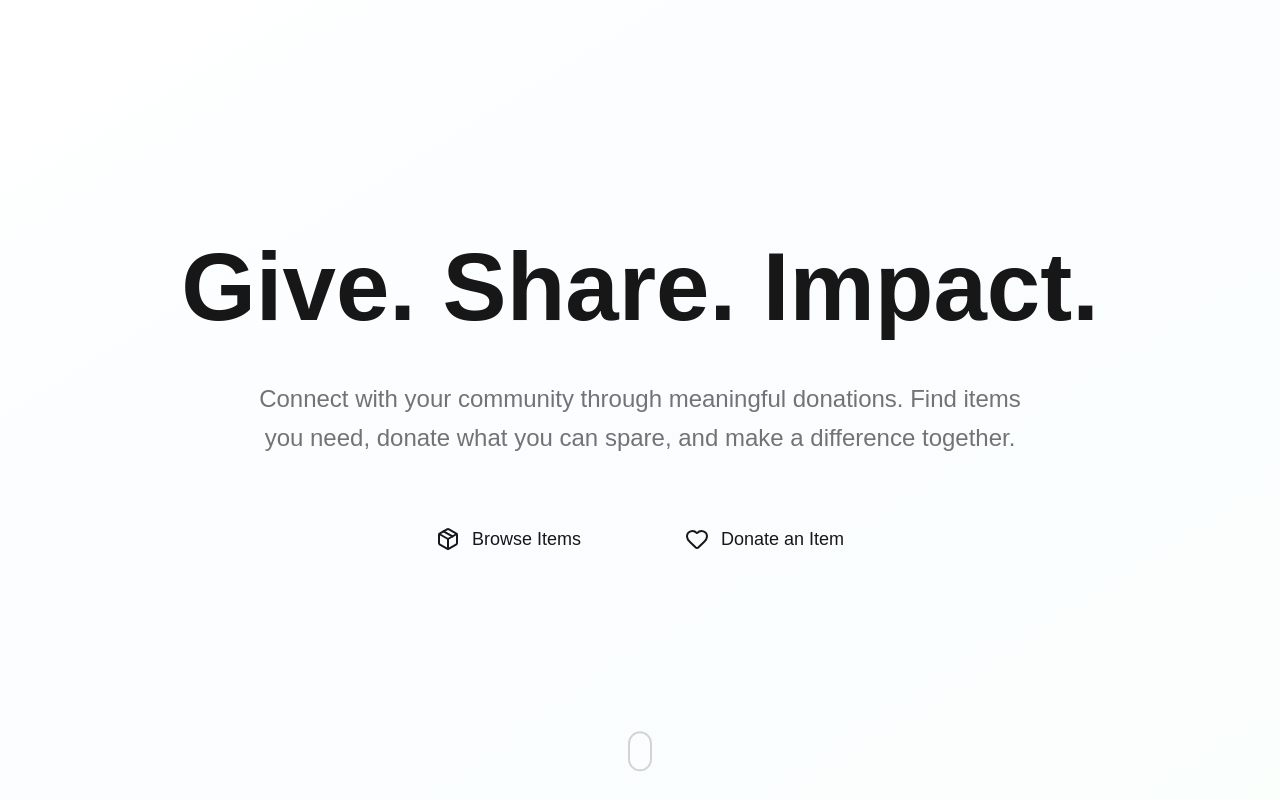
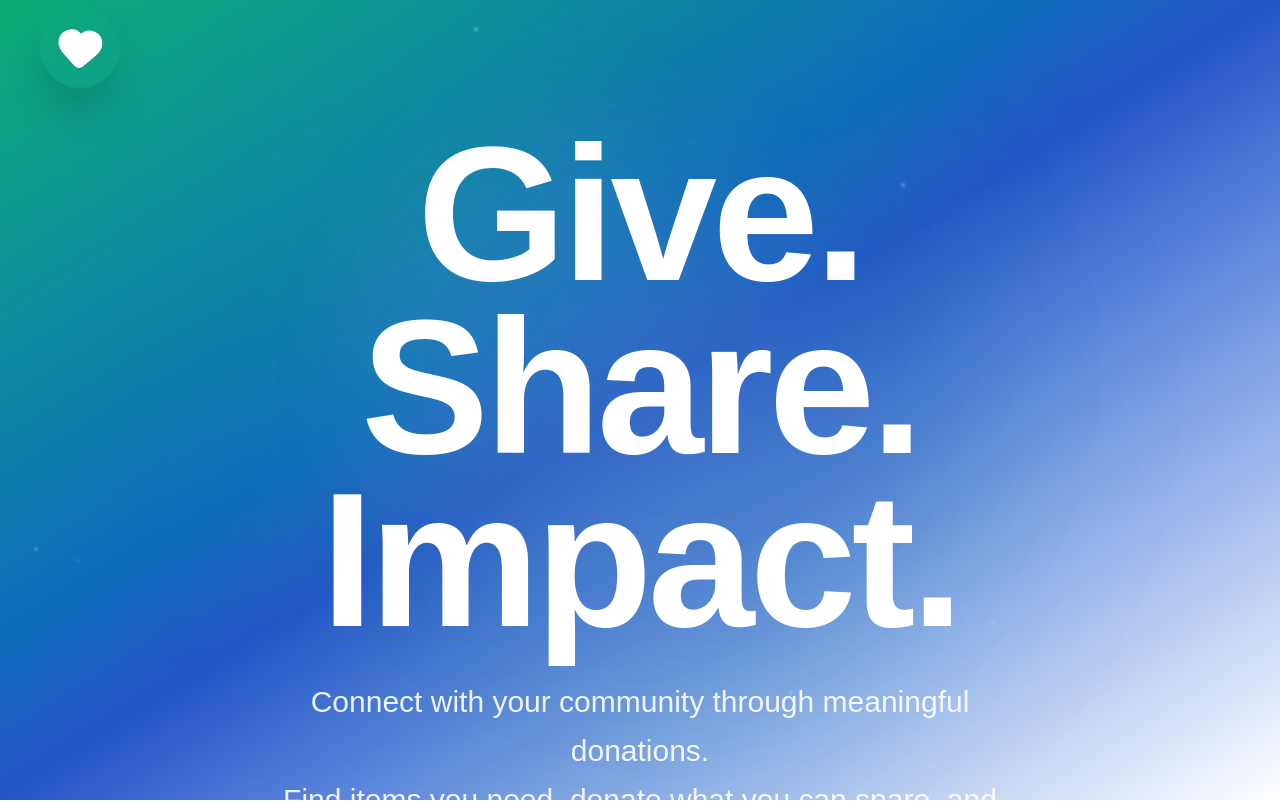
Before and after one commit to notchopp/Debabs-Charity, a Next.js app: page / in a window 1280 px wide. Shown: the top 802 px of the page. Built offline with nearby package versions, Linux system fonts and the light colour scheme.

Commit message:
Redesign homepage with cinematic Apple-style hero section: gradient background, glassmorphism, animated logo, premium CTAs

```diff
--- a/src/app/page.tsx
+++ b/src/app/page.tsx
@@ -3,90 +3,227 @@
 import { motion } from 'framer-motion'
 import { Package, Heart } from 'lucide-react'
 import Link from 'next/link'
+import AnimatedLogo from '@/components/AnimatedLogo'
 
 export default function HomePage() {
   return (
-    <div className="min-h-screen">
-      {/* Hero Section */}
-      <section className="relative min-h-screen flex items-center justify-center overflow-hidden bg-gradient-to-br from-white via-blue-50/30 to-green-50/30">
-        {/* Background Elements */}
+    <div className="min-h-screen relative overflow-hidden">
+      {/* Cinematic Gradient Background */}
+      <div className="fixed inset-0 bg-gradient-to-br from-[#00A86B] via-[#1A4CC7] to-white">
+        {/* Animated Background Layers */}
         <div className="absolute inset-0 overflow-hidden">
+          {/* Floating Light Waves */}
           <motion.div
-            className="absolute top-20 left-10 w-72 h-72 bg-accent/10 rounded-full blur-3xl"
+            className="absolute top-0 left-0 w-full h-full"
+            initial={{ opacity: 0 }}
+            animate={{ opacity: 1 }}
+            transition={{ duration: 2 }}
+          >
+            <motion.div
+              className="absolute top-1/4 left-1/4 w-96 h-96 bg-white/10 rounded-full blur-3xl"
               animate={{
-              y: [0, -20, 0],
-              x: [0, 10, 0],
+                x: [0, 100, 0],
+                y: [0, -50, 0],
+                scale: [1, 1.2, 1],
               }}
               transition={{
-              duration: 6,
+                duration: 20,
                 repeat: Infinity,
                 ease: "easeInOut"
               }}
             />
             <motion.div
-            className="absolute bottom-20 right-10 w-96 h-96 bg-highlight/10 rounded-full blur-3xl"
+              className="absolute bottom-1/4 right-1/4 w-[500px] h-[500px] bg-[#1A4CC7]/20 rounded-full blur-3xl"
               animate={{
-              y: [0, 20, 0],
-              x: [0, -10, 0],
+                x: [0, -80, 0],
+                y: [0, 60, 0],
+                scale: [1, 1.3, 1],
               }}
               transition={{
-              duration: 8,
+                duration: 25,
+                repeat: Infinity,
+                ease: "easeInOut",
+                delay: 1
+              }}
+            />
+            <motion.div
+              className="absolute top-1/2 left-1/2 w-[600px] h-[600px] bg-[#00A86B]/15 rounded-full blur-3xl -translate-x-1/2 -translate-y-1/2"
+              animate={{
+                scale: [1, 1.4, 1],
+                opacity: [0.3, 0.6, 0.3],
+              }}
+              transition={{
+                duration: 15,
                 repeat: Infinity,
                 ease: "easeInOut"
               }}
             />
+          </motion.div>
+
+          {/* Subtle Particle Effect */}
+          {[...Array(20)].map((_, i) => (
+            <motion.div
+              key={i}
+              className="absolute w-1 h-1 bg-white/30 rounded-full"
+              style={{
+                left: `${Math.random() * 100}%`,
+                top: `${Math.random() * 100}%`,
+              }}
+              animate={{
+                y: [0, -30, 0],
+                opacity: [0, 1, 0],
+                scale: [0, 1, 0],
+              }}
+              transition={{
+                duration: 3 + Math.random() * 2,
+                repeat: Infinity,
+                delay: Math.random() * 2,
+                ease: "easeInOut"
+              }}
+            />
+          ))}
         </div>
 
-        <div className="relative z-10 max-w-7xl mx-auto px-4 sm:px-6 lg:px-8 text-center">
+        {/* Glassmorphism Overlay */}
+        <div className="absolute inset-0 bg-white/5 backdrop-blur-[1px]" />
+      </div>
+
+      {/* Main Content */}
+      <div className="relative z-10 min-h-screen flex items-center justify-center px-4 sm:px-6 lg:px-8">
+        <div className="max-w-7xl mx-auto text-center w-full">
+          {/* Logo Animation */}
           <motion.div
+            initial={{ opacity: 0, scale: 0.8, y: -20 }}
+            animate={{ opacity: 1, scale: 1, y: 0 }}
+            transition={{ duration: 1, ease: "easeOut" }}
+            className="mb-8"
+          >
+            <AnimatedLogo size="md" />
+          </motion.div>
+
+          {/* Hero Text */}
+          <motion.div
+            initial={{ opacity: 0 }}
+            animate={{ opacity: 1 }}
+            transition={{ duration: 0.8, delay: 0.3 }}
+          >
+            <motion.h1
+              className="text-7xl md:text-9xl lg:text-[12rem] font-bold text-white mb-8 leading-[0.9] tracking-tight"
+              initial={{ opacity: 0, y: 40 }}
+              animate={{ opacity: 1, y: 0 }}
+              transition={{ duration: 1.2, delay: 0.5, ease: [0.22, 1, 0.36, 1] }}
+            >
+              <motion.span
+                className="block"
                 initial={{ opacity: 0, y: 30 }}
                 animate={{ opacity: 1, y: 0 }}
-            transition={{ duration: 0.8 }}
+                transition={{ duration: 0.8, delay: 0.7 }}
               >
-            <motion.h1
-              className="text-6xl md:text-8xl font-bold text-secondary mb-8 leading-tight"
-              initial={{ opacity: 0, y: 20 }}
+                Give.
+              </motion.span>
+              <motion.span
+                className="block"
+                initial={{ opacity: 0, y: 30 }}
                 animate={{ opacity: 1, y: 0 }}
-              transition={{ duration: 0.8, delay: 0.2 }}
+                transition={{ duration: 0.8, delay: 0.9 }}
               >
-              Give. Share. Impact.
+                Share.
+              </motion.span>
+              <motion.span
+                className="block"
+                initial={{ opacity: 0, y: 30 }}
+                animate={{ opacity: 1, y: 0 }}
+                transition={{ duration: 0.8, delay: 1.1 }}
+              >
+                Impact.
+              </motion.span>
             </motion.h1>
 
             <motion.p
-              className="text-xl md:text-2xl text-neutral-500 mb-12 max-w-3xl mx-auto leading-relaxed"
+              className="text-xl md:text-2xl lg:text-3xl text-white/90 mb-16 max-w-3xl mx-auto leading-relaxed font-light"
               initial={{ opacity: 0, y: 20 }}
               animate={{ opacity: 1, y: 0 }}
-              transition={{ duration: 0.8, delay: 0.4 }}
+              transition={{ duration: 0.8, delay: 1.3 }}
             >
               Connect with your community through meaningful donations.
+              <br className="hidden md:block" />
               Find items you need, donate what you can spare, and make a difference together.
             </motion.p>
 
+            {/* Premium CTA Buttons */}
             <motion.div
               className="flex flex-col sm:flex-row gap-6 justify-center items-center"
-              initial={{ opacity: 0, y: 20 }}
+              initial={{ opacity: 0, y: 30 }}
               animate={{ opacity: 1, y: 0 }}
-              transition={{ duration: 0.8, delay: 0.6 }}
+              transition={{ duration: 0.8, delay: 1.5 }}
             >
               <Link href="/items">
                 <motion.button
-                  className="btn-primary text-lg px-10 py-5 flex items-center space-x-3"
-                  whileHover={{ scale: 1.05 }}
-                  whileTap={{ scale: 0.95 }}
+                  className="group relative px-10 py-5 bg-white/20 backdrop-blur-md border border-white/30 rounded-2xl text-white text-lg font-semibold overflow-hidden"
+                  whileHover={{ scale: 1.05, boxShadow: "0 20px 40px rgba(255, 255, 255, 0.2)" }}
+                  whileTap={{ scale: 0.98 }}
+                  initial={{ opacity: 0, x: -20 }}
+                  animate={{ opacity: 1, x: 0 }}
+                  transition={{ duration: 0.6, delay: 1.7 }}
+                >
+                  {/* Glow effect */}
+                  <motion.div
+                    className="absolute inset-0 bg-gradient-to-r from-white/0 via-white/20 to-white/0"
+                    animate={{
+                      x: ['-100%', '200%'],
+                    }}
+                    transition={{
+                      duration: 3,
+                      repeat: Infinity,
+                      ease: "linear"
+                    }}
+                  />
+                  <span className="relative flex items-center space-x-3">
+                    <motion.div
+                      whileHover={{ rotate: 15, scale: 1.1 }}
+                      transition={{ type: "spring", stiffness: 400 }}
                     >
                       <Package size={24} />
+                    </motion.div>
                     <span>Browse Items</span>
+                  </span>
                 </motion.button>
               </Link>
 
               <Link href="/donate">
                 <motion.button
-                  className="btn-outline text-lg px-10 py-5 flex items-center space-x-3"
-                  whileHover={{ scale: 1.05 }}
-                  whileTap={{ scale: 0.95 }}
+                  className="group relative px-10 py-5 bg-white text-[#1A4CC7] rounded-2xl text-lg font-semibold overflow-hidden shadow-2xl"
+                  whileHover={{
+                    scale: 1.05,
+                    boxShadow: "0 25px 50px rgba(255, 255, 255, 0.4)",
+                  }}
+                  whileTap={{ scale: 0.98 }}
+                  initial={{ opacity: 0, x: 20 }}
+                  animate={{ opacity: 1, x: 0 }}
+                  transition={{ duration: 0.6, delay: 1.9 }}
                 >
-                  <Heart size={24} />
+                  {/* Shine effect */}
+                  <motion.div
+                    className="absolute inset-0 bg-gradient-to-r from-transparent via-white/30 to-transparent"
+                    animate={{
+                      x: ['-100%', '200%'],
+                    }}
+                    transition={{
+                      duration: 2.5,
+                      repeat: Infinity,
+                      ease: "linear",
+                      repeatDelay: 1
+                    }}
+                  />
+                  <span className="relative flex items-center space-x-3">
+                    <motion.div
+                      whileHover={{ rotate: -15, scale: 1.1 }}
+                      transition={{ type: "spring", stiffness: 400 }}
+                    >
+                      <Heart size={24} fill="currentColor" />
+                    </motion.div>
                     <span>Donate an Item</span>
+                  </span>
                 </motion.button>
               </Link>
             </motion.div>
@@ -95,19 +232,24 @@ export default function HomePage() {
 
         {/* Scroll Indicator */}
         <motion.div
-          className="absolute bottom-8 left-1/2 transform -translate-x-1/2"
+          className="absolute bottom-12 left-1/2 transform -translate-x-1/2"
+          initial={{ opacity: 0 }}
+          animate={{ opacity: 1 }}
+          transition={{ duration: 1, delay: 2 }}
+        >
+          <motion.div
+            className="w-6 h-10 border-2 border-white/50 rounded-full flex justify-center backdrop-blur-sm bg-white/10"
             animate={{ y: [0, 10, 0] }}
             transition={{ duration: 2, repeat: Infinity }}
           >
-          <div className="w-6 h-10 border-2 border-neutral-300 rounded-full flex justify-center">
             <motion.div
-              className="w-1 h-3 bg-accent rounded-full mt-2"
+              className="w-1 h-3 bg-white rounded-full mt-2"
               animate={{ y: [0, 12, 0] }}
               transition={{ duration: 2, repeat: Infinity }}
             />
+          </motion.div>
+        </motion.div>
       </div>
-        </motion.div>
-      </section>
     </div>
   )
 }
```
Lines whose indentation alone changed are shown as unchanged.
